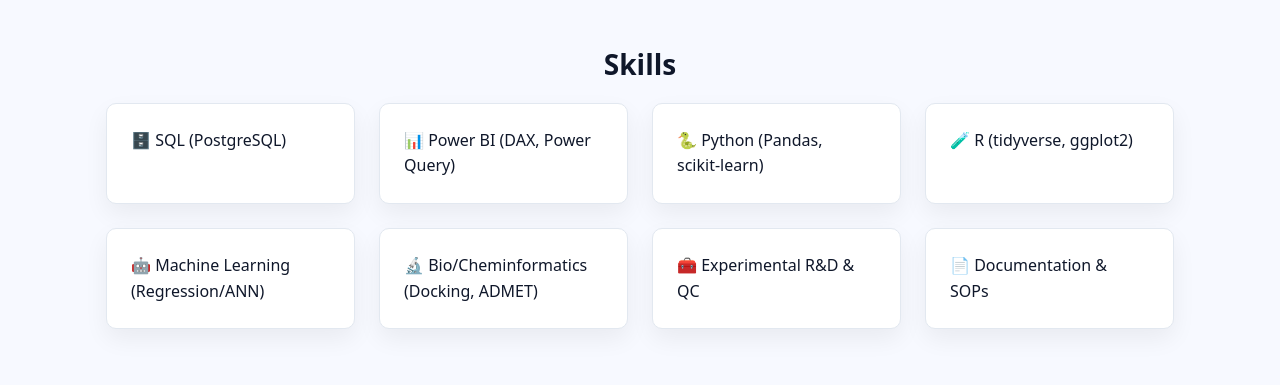
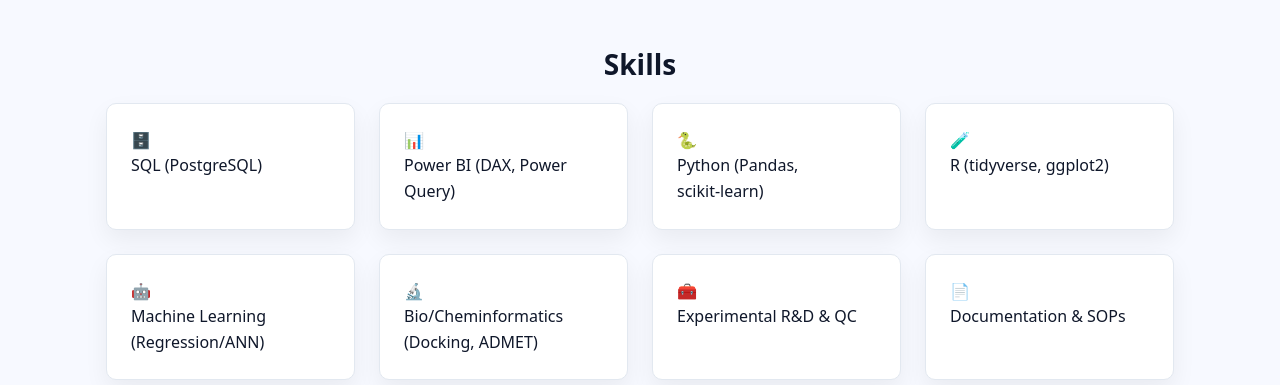
Before and after one commit to Thokhir/portfolio2, a plain HTML site: page index.html in a window 1280 px wide. Shown: the part 567-952 px from the top of the page. Drawn offline with Linux system fonts and the light colour scheme.

Commit message:
Update styles.css

```diff
--- a/styles.css
+++ b/styles.css
@@ -24,7 +24,7 @@ img, video {
   max-width: 100%;
   height: auto;
   display: block;
-  border-radius: 8px; /* Added for visual consistency */
+  border-radius: 8px;
 }
 
 .container {
@@ -45,12 +45,12 @@ img, video {
 .section h2 {
   margin: 0 0 1rem;
   font-size: 1.75rem;
-  text-align: center; /* Centered titles for better layout */
+  text-align: center;
 }
 
 .grid {
   display: grid;
-  gap: 1.5rem; /* Increased gap for better spacing */
+  gap: 1.5rem;
 }
 
 .grid.cards {
@@ -62,10 +62,12 @@ img, video {
 }
 
 .card {
+  display: flex;
+  flex-direction: column;
   background: var(--card);
   border: 1px solid #e2e8f0;
-  border-radius: 10px; /* Consistent border radius */
-  padding: 1.5rem; /* Increased padding */
+  border-radius: 10px;
+  padding: 1.5rem;
   box-shadow: var(--shadow);
   transition: transform 0.3s ease, box-shadow 0.3s ease;
 }
@@ -75,7 +77,6 @@ img, video {
   box-shadow: 0 15px 30px rgba(2, 8, 23, 0.1);
 }
 
-/* Specific component styles */
 .site-header {
   position: sticky;
   top: 0;
```
